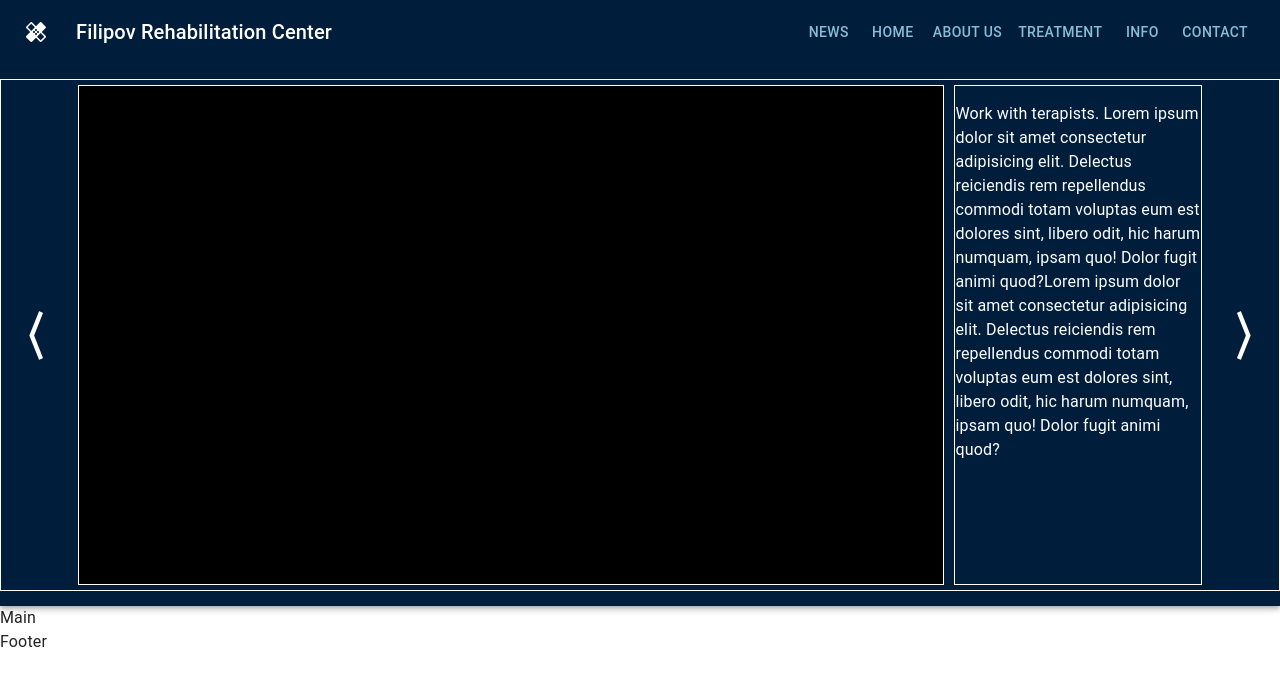
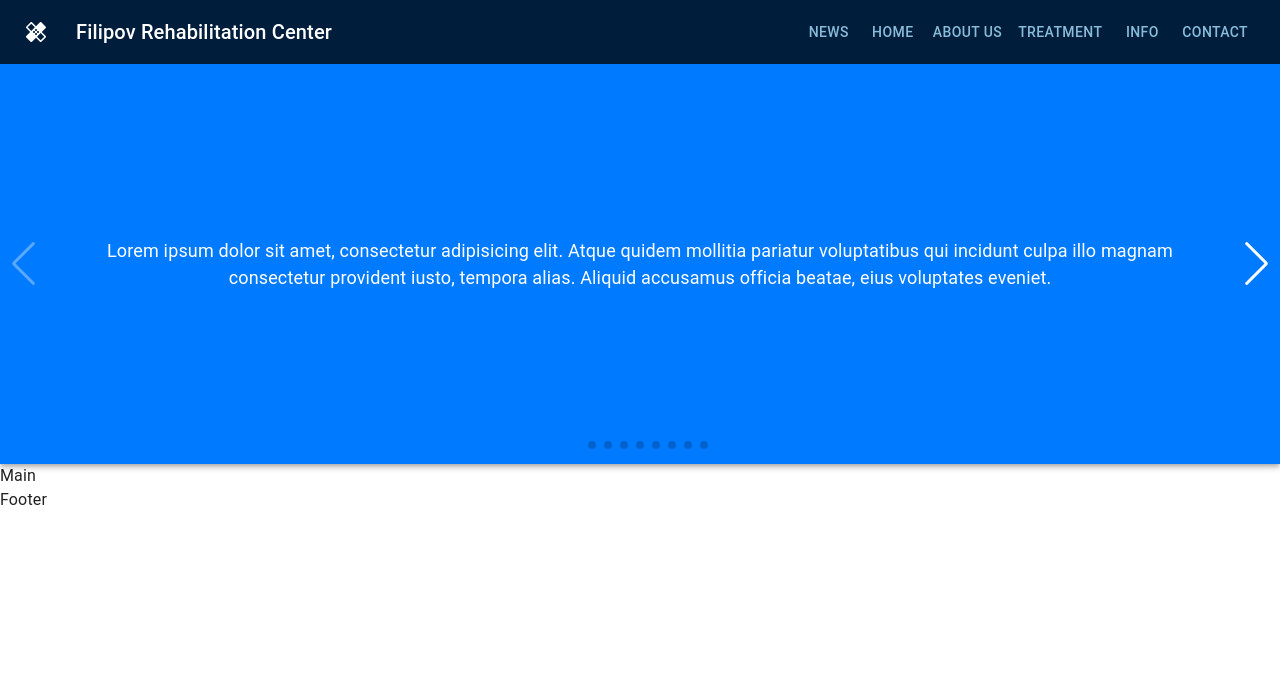
Before and after one commit to filipovandrij/rehabilitation, a React (Create React App) app: page / in a window 1280 px wide. Shown: the top 686 px of the page. Built offline with nearby package versions, Linux system fonts and the light colour scheme.

Commit message:
add a slider swiper-library

```diff
--- /dev/null
+++ b/src/components/Slider/Slider.css
@@ -0,0 +1,49 @@
+#app {
+    height: 100%;
+  }
+  html,
+  body {
+    position: relative;
+    height: 100%;
+  }
+
+  body {
+    background: #007aff;
+    font-family: Helvetica Neue, Helvetica, Arial, sans-serif;
+    font-size: 14px;
+    color: #000;
+    margin: 0;
+    padding: 0;
+  }
+
+  .swiper {
+    width: 100%;
+    height: 100%;
+  }
+
+  .swiper-slide {
+    text-align: center;
+    font-size: 18px;
+    background: #007aff;
+
+    /* Center slide text vertically */
+    display: flex;
+    justify-content: center;
+    align-items: center;
+    height:400px ;
+  }
+
+  .swiper-slide img {
+    display: block;
+    width: 100%;
+    height: 100%;
+    object-fit: cover;
+  }
+
+  .swiper-slide p{
+    padding: 0 100px;
+  }
+
+  .swiper-button-prev, .swiper-button-next{
+    color: #fff
+  }
--- /dev/null
+++ b/src/components/Slider/Slider.tsx
@@ -0,0 +1,111 @@
+import { Swiper, SwiperSlide } from 'swiper/react'
+import 'swiper/css'
+import 'swiper/css/pagination'
+import 'swiper/css/navigation'
+import './Slider.css'
+import { Autoplay, Pagination, Navigation } from 'swiper'
+
+type Props = {}
+const Slider = (props: Props) => {
+    return (
+        <>
+            <Swiper
+                spaceBetween={30}
+                centeredSlides={true}
+                autoplay={{
+                    delay: 5500,
+                    disableOnInteraction: false,
+                }}
+                pagination={{
+                    clickable: true,
+                }}
+                navigation={true}
+                modules={[Autoplay, Pagination, Navigation]}
+                className="mySwiper"
+            >
+                <SwiperSlide>
+                    <p>
+                        Lorem ipsum dolor sit amet, consectetur adipisicing
+                        elit. Atque quidem mollitia pariatur voluptatibus qui
+                        incidunt culpa illo magnam consectetur provident iusto,
+                        tempora alias. Aliquid accusamus officia beatae, eius
+                        voluptates eveniet.
+                    </p>
+                </SwiperSlide>
+                <SwiperSlide>
+                    <p>
+                        Lorem ipsum dolor sit amet, consectetur adipisicing
+                        elit. Atque quidem mollitia pariatur voluptatibus qui
+                        incidunt culpa illo magnam consectetur provident iusto,
+                        tempora alias. Aliquid accusamus officia beatae, eius
+                        voluptates eveniet.
+                    </p>
+                </SwiperSlide>
+                <SwiperSlide>
+                    <p>
+                        Lorem ipsum dolor sit amet, consectetur adipisicing
+                        elit. Atque quidem mollitia pariatur voluptatibus qui
+                        incidunt culpa illo magnam consectetur provident iusto,
+                        tempora alias. Aliquid accusamus officia beatae, eius
+                        voluptates eveniet.
+                    </p>
+                </SwiperSlide>
+                <SwiperSlide>
+                    <p>
+                        Lorem ipsum dolor sit amet, consectetur adipisicing
+                        elit. Atque quidem mollitia pariatur voluptatibus qui
+                        incidunt culpa illo magnam consectetur provident iusto,
+                        tempora alias. Aliquid accusamus officia beatae, eius
+                        voluptates eveniet.
+                    </p>
+                </SwiperSlide>
+                <SwiperSlide>
+                    <p>
+                        Lorem ipsum dolor sit amet, consectetur adipisicing
+                        elit. Atque quidem mollitia pariatur voluptatibus qui
+                        incidunt culpa illo magnam consectetur provident iusto,
+                        tempora alias. Aliquid accusamus officia beatae, eius
+                        voluptates eveniet.
+                    </p>
+                </SwiperSlide>
+                <SwiperSlide>
+                    <p>
+                        Lorem ipsum dolor sit amet, consectetur adipisicing
+                        elit. Atque quidem mollitia pariatur voluptatibus qui
+                        incidunt culpa illo magnam consectetur provident iusto,
+                        tempora alias. Aliquid accusamus officia beatae, eius
+                        voluptates eveniet.
+                    </p>
+                </SwiperSlide>
+                <SwiperSlide>
+                    <p>
+                        Lorem ipsum dolor sit amet, consectetur adipisicing
+                        elit. Atque quidem mollitia pariatur voluptatibus qui
+                        incidunt culpa illo magnam consectetur provident iusto,
+                        tempora alias. Aliquid accusamus officia beatae, eius
+                        voluptates eveniet.
+                    </p>
+                </SwiperSlide>
+                <SwiperSlide>
+                    <p>
+                        Lorem ipsum dolor sit amet, consectetur adipisicing
+                        elit. Atque quidem mollitia pariatur voluptatibus qui
+                        incidunt culpa illo magnam consectetur provident iusto,
+                        tempora alias. Aliquid accusamus officia beatae, eius
+                        voluptates eveniet.
+                    </p>
+                </SwiperSlide>
+                <SwiperSlide>
+                    <p>
+                        Lorem ipsum dolor sit amet, consectetur adipisicing
+                        elit. Atque quidem mollitia pariatur voluptatibus qui
+                        incidunt culpa illo magnam consectetur provident iusto,
+                        tempora alias. Aliquid accusamus officia beatae, eius
+                        voluptates eveniet.
+                    </p>
+                </SwiperSlide>
+            </Swiper>
+        </>
+    )
+}
+export default Slider
--- a/src/container/Header/Header.tsx
+++ b/src/container/Header/Header.tsx
@@ -5,6 +5,7 @@ import IconButton from '@mui/material/IconButton'
 import './Header.scss'
 import HealingIcon from '@mui/icons-material/Healing'
 import Menu from '../../components/Menu/Menu'
+import Slider from '../../components/Slider/Slider'
 
 type Props = {}
 const Header = (props: Props) => {
@@ -25,28 +26,8 @@ const Header = (props: Props) => {
                 </Typography>
                 <Menu></Menu>
             </Toolbar>
-            <Typography>
-                <div className="slide">
-                    <div className="left_btn">⟨</div>
-                    <div className="picture_slide">
-                        <img src="" alt="" />
-                    </div>
-                    <div className="text_slide">
-                        <p>
-                            Work with terapists. Lorem ipsum dolor sit amet
-                            consectetur adipisicing elit. Delectus reiciendis
-                            rem repellendus commodi totam voluptas eum est
-                            dolores sint, libero odit, hic harum numquam, ipsam
-                            quo! Dolor fugit animi quod?Lorem ipsum dolor sit
-                            amet consectetur adipisicing elit. Delectus
-                            reiciendis rem repellendus commodi totam voluptas
-                            eum est dolores sint, libero odit, hic harum
-                            numquam, ipsam quo! Dolor fugit animi quod?
-                        </p>
-                    </div>
-                    <div className="right_btn">⟩</div>
-                </div>
-            </Typography>
+
+            <Slider></Slider>
         </AppBar>
     )
 }
```
